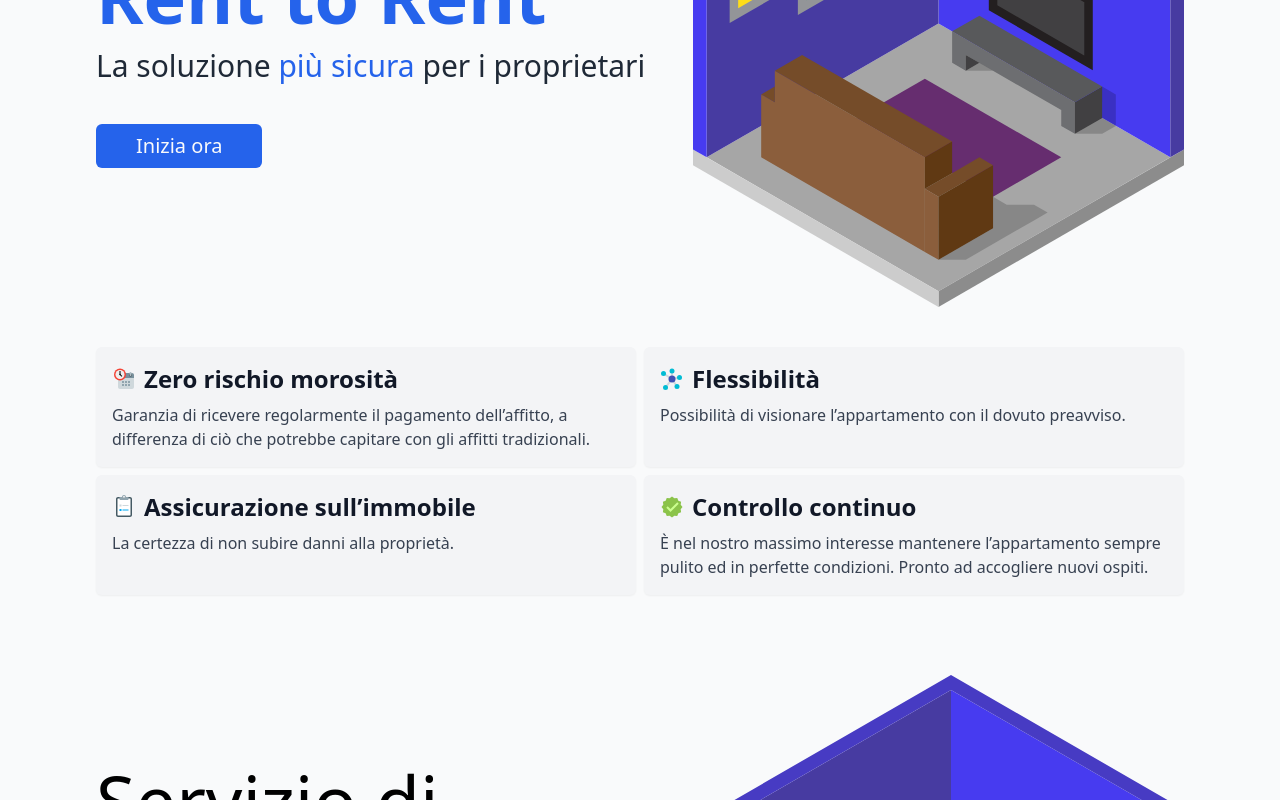
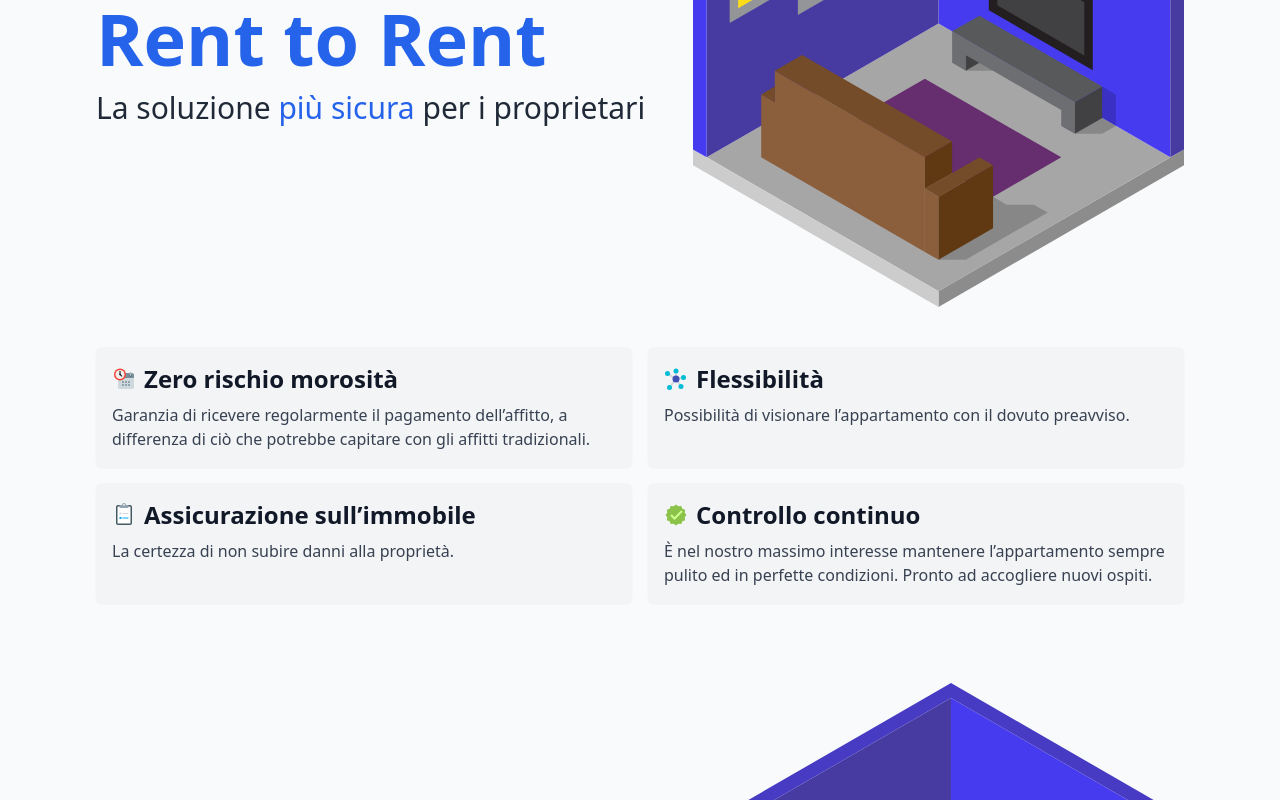
Before and after one commit to Geeeean/rentflow, a Next.js app: page / in a window 1280 px wide. Shown: the part 2060-2860 px from the top of the page. Built offline with nearby package versions, Linux system fonts and the light colour scheme.

Commit message:
text align center in grid

```diff
--- a/app/components/Grid2x2.tsx
+++ b/app/components/Grid2x2.tsx
@@ -11,11 +11,11 @@ type Props = {
 
 const Grid2x2 = ({content}: Props) => {
     return (
-        <div className='flex flex-col md:grid md:grid-cols-2 md:grid-rows-2 gap-2 w-full'>
+        <div className='flex flex-col md:grid md:grid-cols-2 md:grid-rows-2 gap-4 w-full'>
             {content.map((item,index) => {
                 return (
-                    <div key={index} className='bg-gray-100 rounded-md p-4 flex flex-col gap-2 shadow-sm'>
-                        <div className='flex gap-2 items-center text-lg md:text-2xl font-bold'>
+                    <div key={index} className='bg-gray-100 rounded-md p-4 flex flex-col gap-2 shadow-sm text-center md:text-left'>
+                        <div className='flex gap-2 items-center text-lg md:text-2xl font-bold justify-center md:justify-start'>
                             {item.icon}
                             <p className='text-gray-900'>{item.tag}</p>
                         </div>
--- a/app/page.tsx
+++ b/app/page.tsx
@@ -252,7 +252,7 @@ export default function Home() {
           { tag: "Servizio", title: "Rent to Rent", descStart: "La soluzione", descTag: "più sicura", descEnd: "per i proprietari", image: rtr, gridContent: RTR_ITEMS },
           { tag: "Servizio di", title: "Gestione immobili", descStart: "Fai", descTag: "fruttare", descEnd: "il tuo appartamento", image: pm, gridContent: PROPERTY_MANAGEMENT_ITEMS }
         ].map((item, index) => {
-          return <div key={index} className="w-full min-h-screen bg-gray-50 flex gap-10 flex-col items-center justify-center p-10 md:px-24">
+          return <div key={index} className="w-full min-h-screen bg-gray-50 flex gap-10 flex-col items-center justify-center p-4 md:p-10 md:px-24">
             <div className='flex justify-center md:justify-between w-full text-center md:text-left'>
               <div className='flex flex-col justify-center'>
 
@@ -266,9 +266,9 @@ export default function Home() {
                 <p className='text-xl md:text-3xl text-gray-800 mt-4'>{item.descStart} <span className='text-blue-600'>{item.descTag}</span> {item.descEnd}</p>
 
 
-                <div className='mt-10'>
+                {/* <div className='mt-10'>
                   <button className="bg-blue-600 px-10 py-2 text-xl text-gray-50 font-medium rounded-md hover:bg-blue-700">Inizia ora</button>
-                </div>
+                </div> */}
               </div>
               <div className='hidden md:block'>
                 <Image src={item.image} alt='Rent to Rent' />
```
